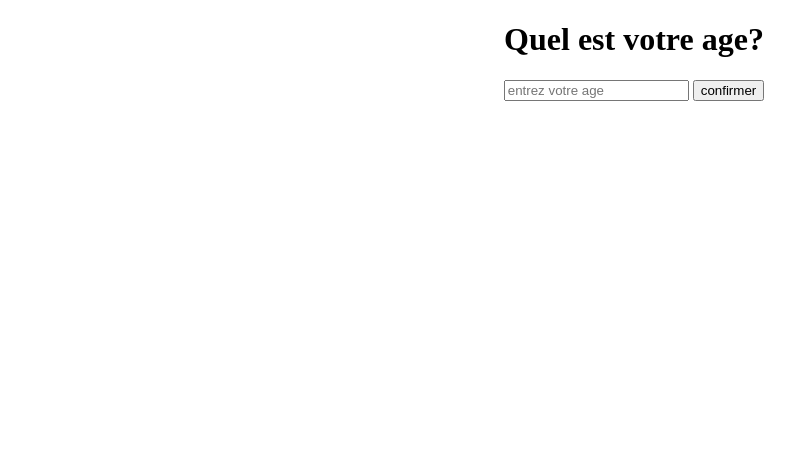
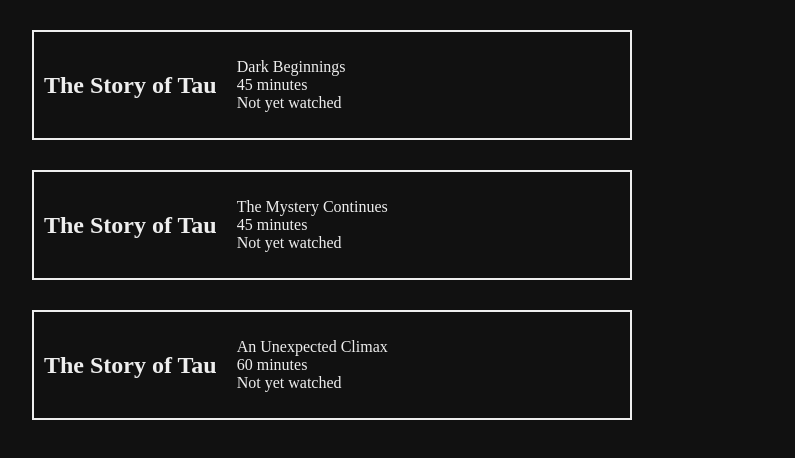
Before and after one commit to black-code1/apprenez-a-programmer-avec-javaScript, a plain HTML site: page index.html in a window 1280 px wide. Shown: the whole page, without its empty margins (6-801 px from the left). Drawn offline with Linux system fonts and the light colour scheme.

Commit message:
Pratiquez les bouclesfor

```diff
--- a/app.js
+++ b/app.js
@@ -1,52 +1,39 @@
-//On pointe sur l'élément de message
-const espaceMessage = document.getElementById("message");
-//On pointe sur l'élément de bouton
-const bouton = document.getElementById("bouton");
-//On pointe sur l'élément de champ de saisie de l'age
-const ageInput = document.getElementById("age");
-//On défini la variage age qu'on utilisera et un variable définissant l'age de la majorité
-let age;
-let ageMajorite = 18;
-
-
-//Cette fonction affichera le message de validation
-function valider(){
-    espaceMessage.innerHTML = "Vous êtes autorisé à entrer";
+class Episode {
+    constructor(title, duration, hasBeenWatched) {
+        this.title = title;
+        this.duration = duration;
+        this.hasBeenWatched = hasBeenWatched;
+    }
 }
 
-//Cette fonction affichera un message d'erreur
-function refuser(){
-    alert("Cette espace est interdit aux personnes mineurs");
+let episodes = [
+    new Episode('Dark Beginnings', 45, true),
+    new Episode('The Mystery Continues', 45, false),
+    new Episode('An Unexpected Climax', 60, false)
+];
+
+// Add logic here
+// ======================
+for (let episode of episodes){
+
+    episode.hasBeenWatched = false
 }
 
 
+// ======================
 
-function onConfirm(){
+const body = document.querySelector('body');
 
-    //On récupère la saisie de l'age et on transforme le texte en nombre entier
-    age = parseInt(ageInput.value);
-    //Si la saisie n'est pas un nombre, on affiche un message d'erreur
-    if(isNaN(age)){
-        alert("Ceci n'est pas un nombre");
-        return;
-    }
-
-    //====Code à rédiger ici======
-
-    //si non majeur apeller la fonction refuser(), sinon apeller la fonction valider()
-    if (age < ageMajorite){
-        refuser()
-    } else {
-        valider()
-    }
-    //=======/Code à rédiger ici======
-
-
-    //On vide le champ de saisie
-    ageInput.value = "";
+for(let episode of episodes) {
+    let newDiv = document.createElement('div');
+    newDiv.classList.add('series-frame');
+    let newTitle = document.createElement('h2');
+    newTitle.innerText = 'The Story of Tau';
+    let newParagraph = document.createElement('p');
+    newParagraph.innerText = `${episode.title}
+${episode.duration} minutes
+${episode.hasBeenWatched ? 'Already been watched' : 'Not yet watched'}`;
+    newDiv.append(newTitle);
+    newDiv.append(newParagraph);
+    body.append(newDiv);
 }
-
-
-
-//On écoute l'action de click sur le bouton et on appelle la fonction onConfirm
-bouton.addEventListener('click', onConfirm);
--- a/index.html
+++ b/index.html
@@ -6,10 +6,7 @@
   <link rel="stylesheet" href="style.css">
 </head>
 <body>
-<h1>Quel est votre age?</h1>
-<input id="age" type="text" placeholder="entrez votre age">
-<input id="bouton" type="button" value="confirmer">
-<h2 id="message"></h2>
+
 <script src="app.js"></script>
 </body>
 </html>
--- a/style.css
+++ b/style.css
@@ -1,4 +1,19 @@
-body{
-    text-align:center;
+body {
+    background-color: #111;
+    color: #EEE;
+    font-family: 'Roboto Slab', serif;
+}
 
+.series-frame {
+    max-width: 600px;
+    display: flex;
+    align-items: center;
+    box-sizing: border-box;
+    border: 2px solid #EEE;
+    margin: 30px;
+    padding: 10px;
 }
+
+.series-frame h2 {
+    margin-right: 20px;
+}
```
